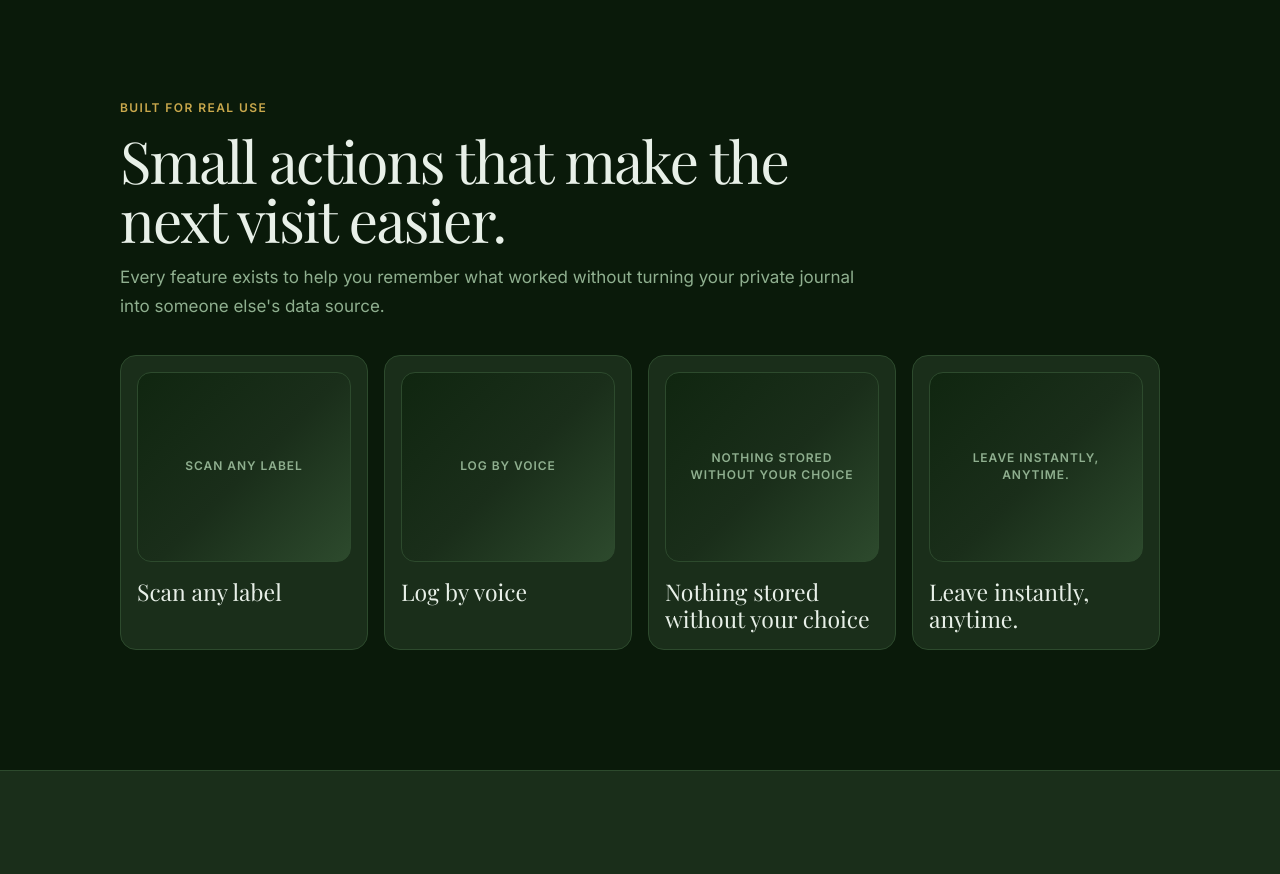
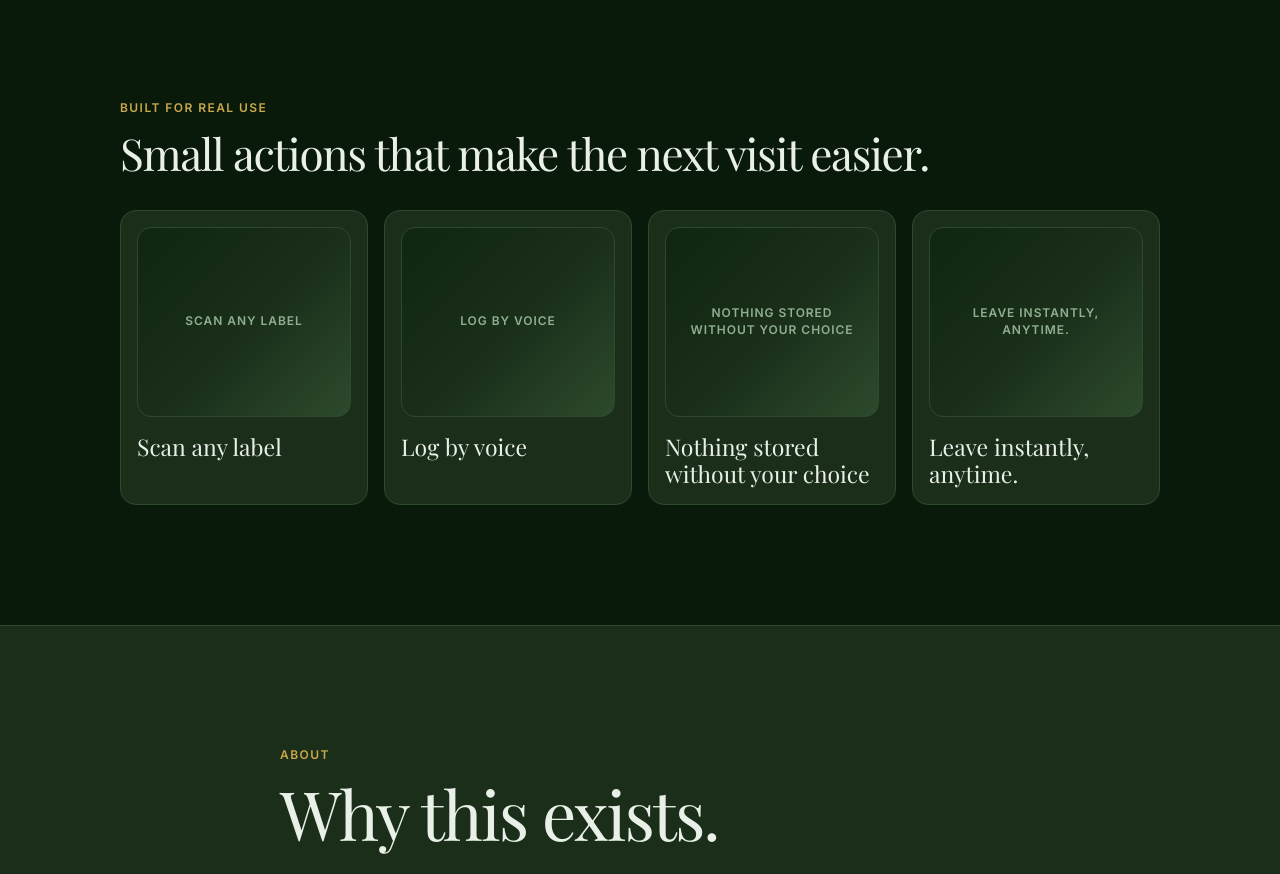
Before and after one commit to casevoiceai/my420journal-app, a React (Vite) app: page / in a window 1280 px wide. Shown: the part 1840-2714 px from the top of the page. Built offline with nearby package versions, Linux system fonts and the light colour scheme.

Commit message:
Remove Features body and keep heading on one line

```diff
--- a/src/marketing/MarketingFeatures.jsx
+++ b/src/marketing/MarketingFeatures.jsx
@@ -20,7 +20,10 @@ export function FeatureGrid() {
         <SectionHeader
           eyebrow="Built for real use"
           title="Small actions that make the next visit easier."
-          body="Every feature exists to help you remember what worked without turning your private journal into someone else's data source."
+          titleStyle={{
+            whiteSpace: 'nowrap',
+            fontSize: 'clamp(20px, 3.6vw, 44px)',
+          }}
         />
 
         <div style={{
```
